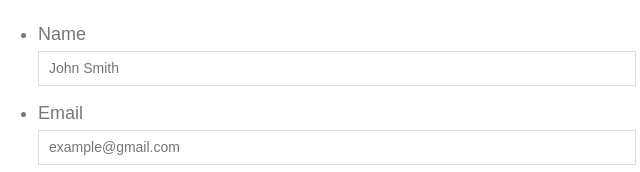
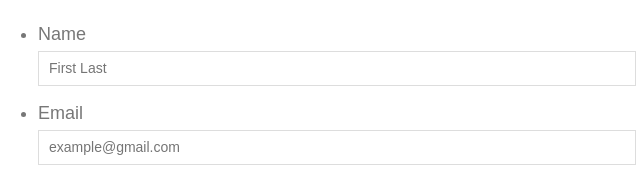
Before and after one commit to ashmay-repo/responsive-portfolio, a plain HTML site: page contact.html in a window 1280 px wide. Shown: the part 269-441 px from the top of the page, 193-833 px from the left. Drawn offline with Linux system fonts and the light colour scheme; files whose address does not match are found by name.

Commit message:
fix contact page

```diff
--- a/contact.html
+++ b/contact.html
@@ -36,7 +36,7 @@
         <ul>
           <li>
             <label for="name">Name</label>
-            <input type="text" id="name" name="name" placeholder="John Smith" required="required">
+            <input type="text" id="name" name="name" placeholder="First Last" required="required">
           </li>
           <li>
             <label for="email">Email</label>
```
